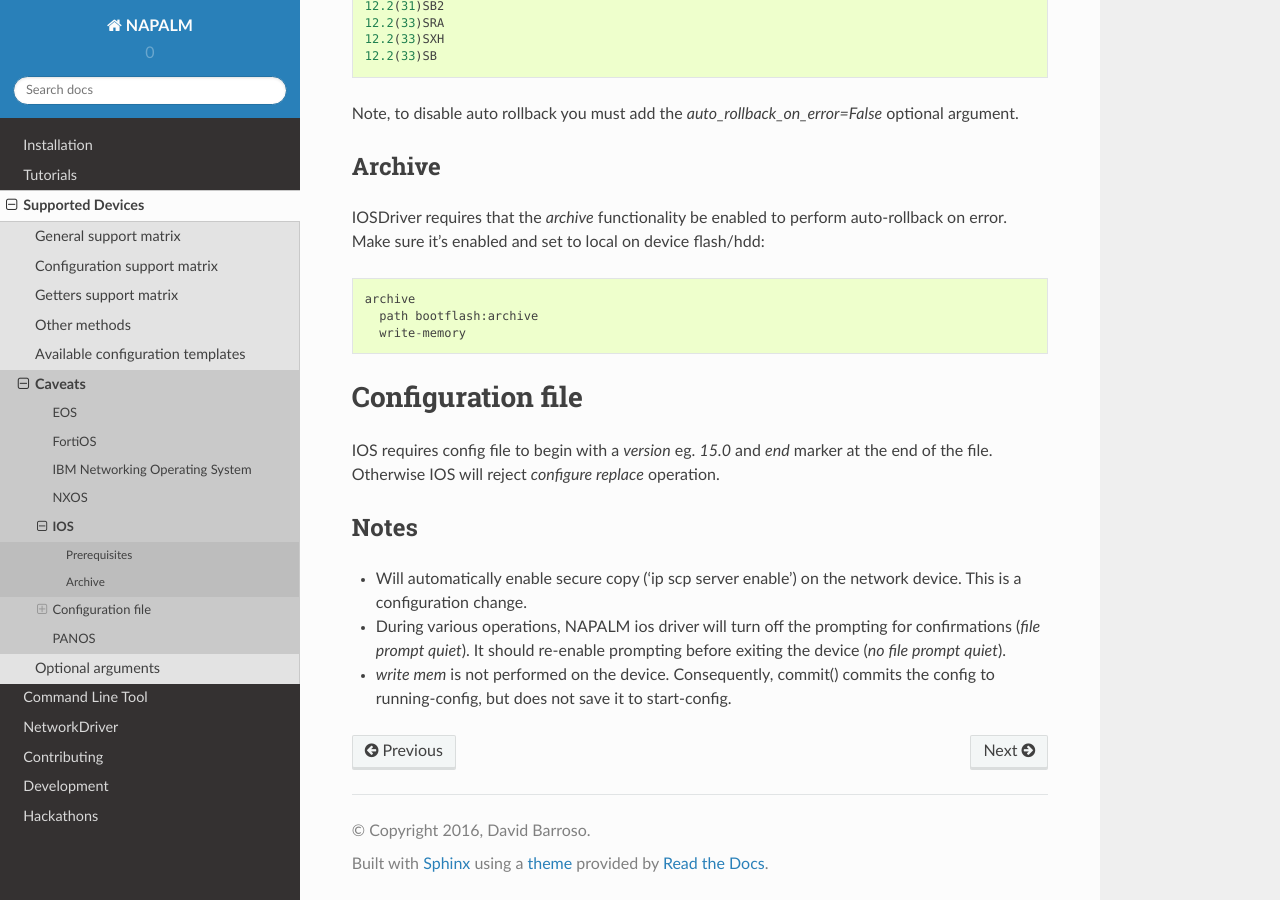
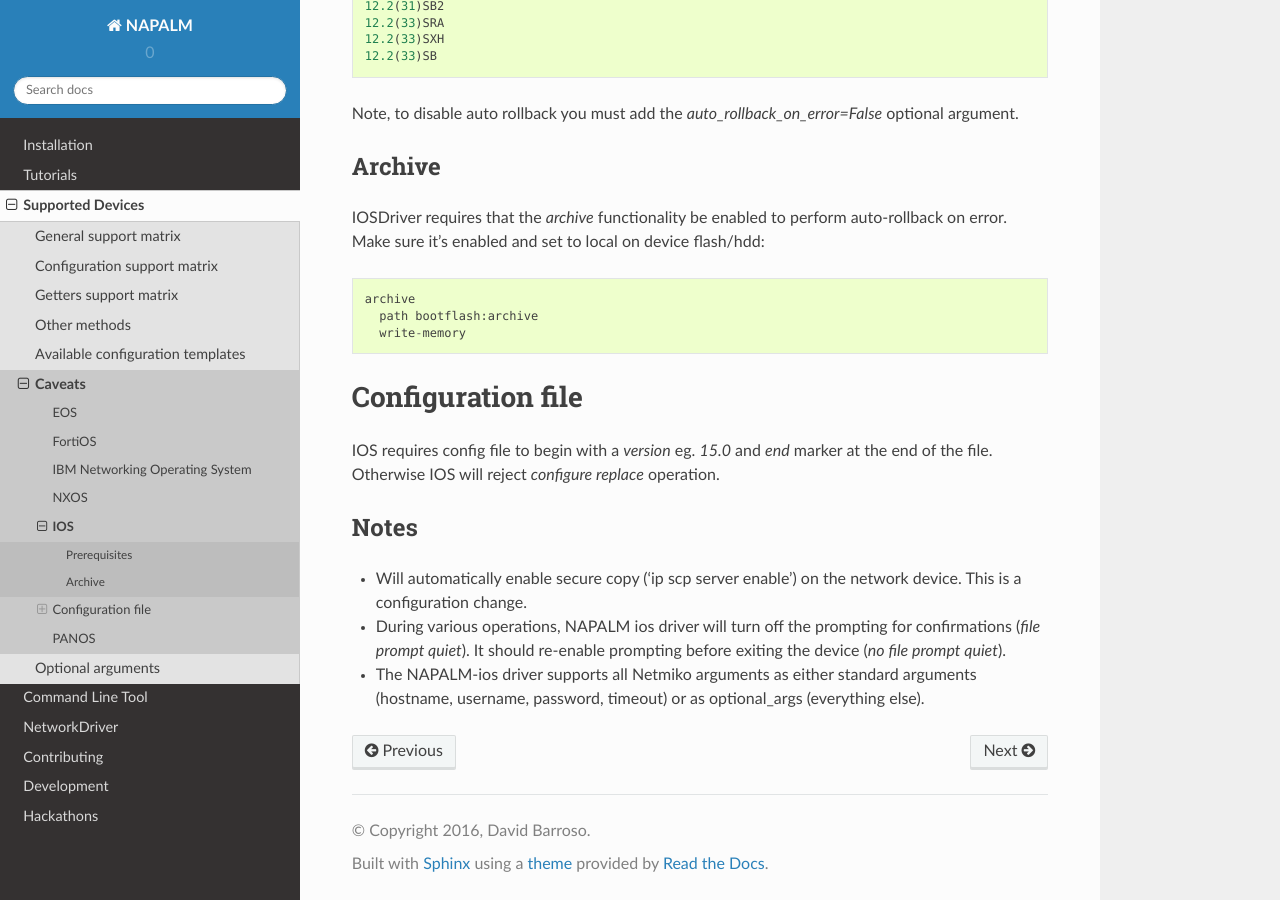
Before and after one commit to napalm-automation/napalm, a Sphinx documentation site: the page built from docs/support/ios.rst, in a window 1280 px wide and 900 px high, scrolled down 665 px. Built offline with Sphinx 7.4.7 and the Read the Docs theme 2.0.0, drawn with Linux system fonts in a browser that asks for light colours; some of the changed text lies outside the part shown.

Commit message:
Update Cisco IOS doc

```diff
--- a/docs/support/ios.rst
+++ b/docs/support/ios.rst
@@ -59,4 +59,4 @@ _______
 
 * During various operations, NAPALM ios driver will turn off the prompting for confirmations (`file prompt quiet`). It should re-enable prompting before exiting the device (`no file prompt quiet`).
 
-* `write mem` is not performed on the device. Consequently, commit() commits the config to running-config, but does not save it to start-config.
+* The NAPALM-ios driver supports all Netmiko arguments as either standard arguments (hostname, username, password, timeout) or as optional_args (everything else).
```
Also changed, not shown: other parts of docs/support/ios.rst (+1 -1 lines).
